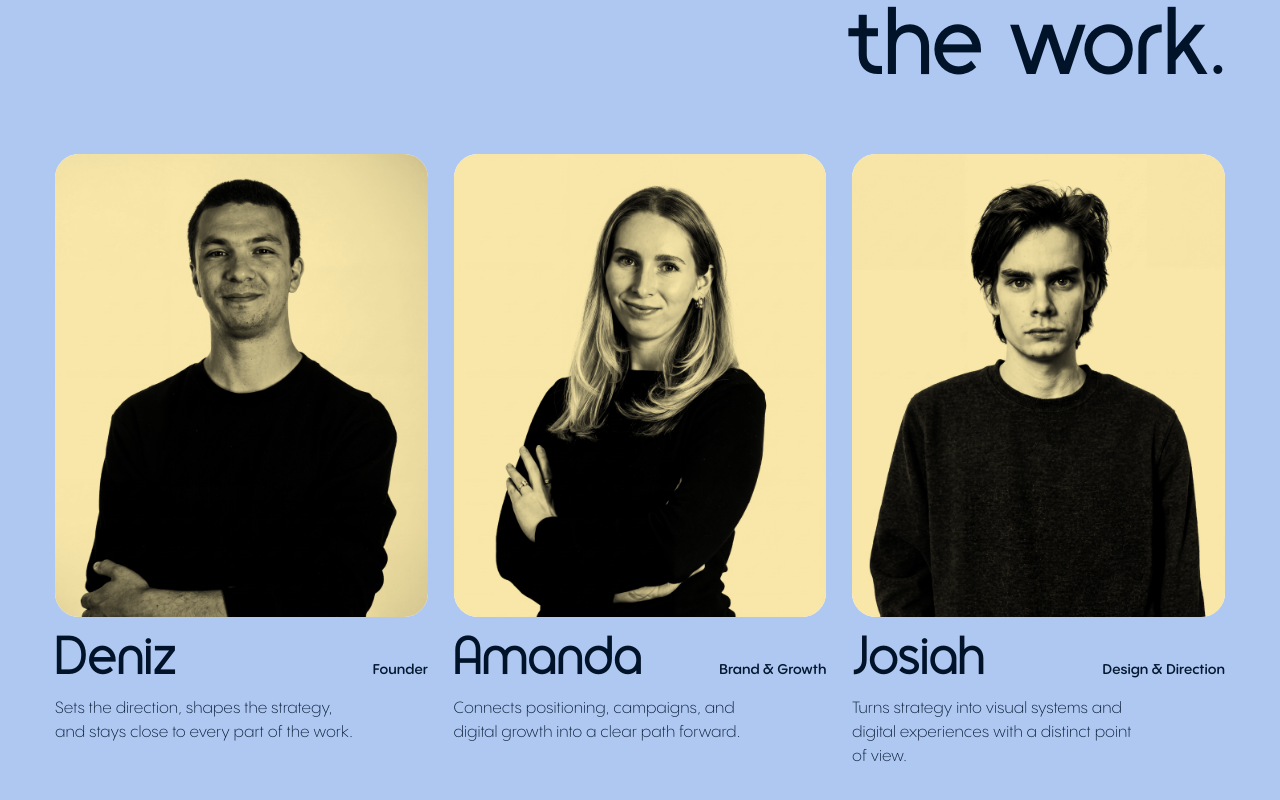
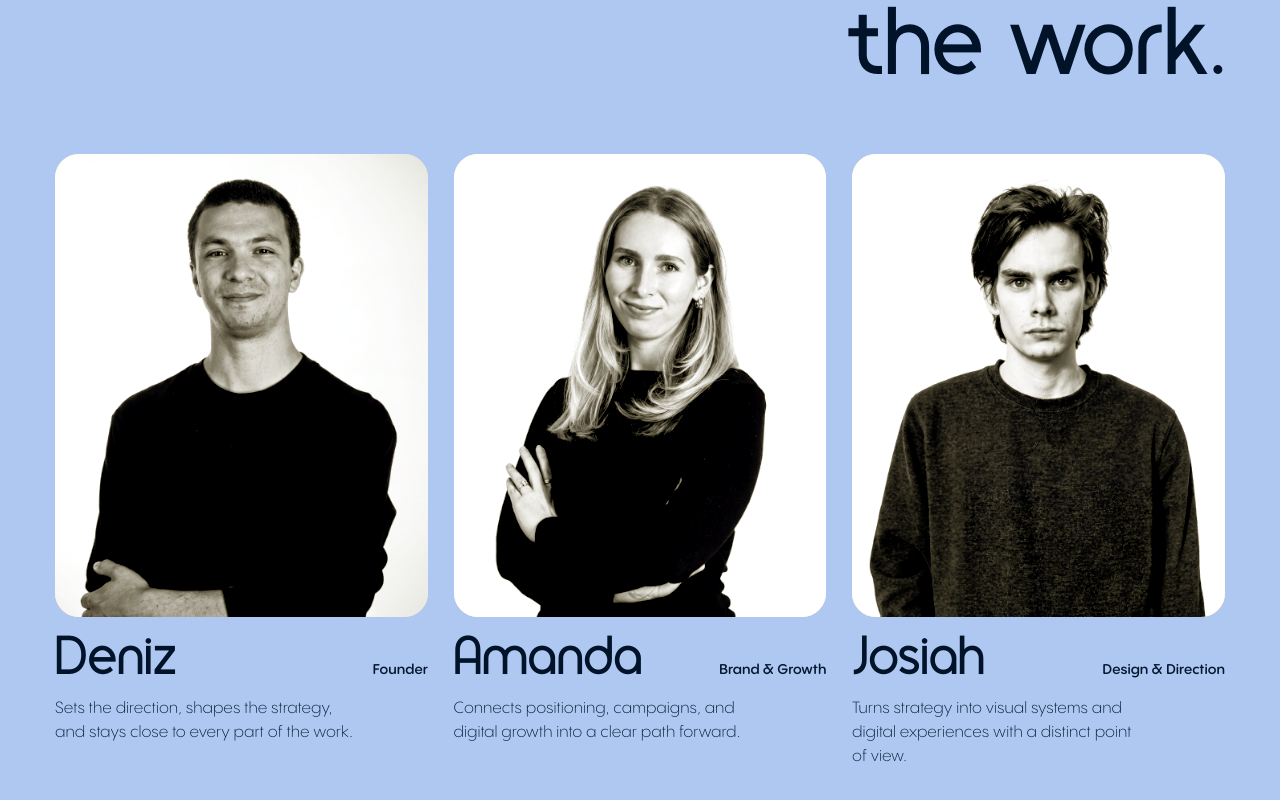
Before and after one commit to cedarandcactus/burgama-site-14.5, a Next.js app: page /studio in a window 1280 px wide. Shown: the part 1148-1948 px from the top of the page. Built offline with nearby package versions, Linux system fonts and the light colour scheme.

Commit message:
feat: add relative positioning to.portrait and overlay background\n\nAdded relative positioning and overlay effect to the.portrait class for better visual effects.

```diff
--- a/app/studio/studio.module.css
+++ b/app/studio/studio.module.css
@@ -90,6 +90,7 @@
 }
 
 .portrait {
+  position: relative;
   aspect-ratio: 29 / 36;
   overflow: hidden;
   isolation: isolate;
@@ -102,8 +103,17 @@
   width: 100%;
   height: 100%;
   object-fit: cover;
-  filter: grayscale(1);
-  mix-blend-mode: multiply;
+  filter: saturate(.75) contrast(1.04);
+}
+
+.portrait::after {
+  content: '';
+  position: absolute;
+  inset: 0;
+  background: var(--palette-yellow-soft);
+  mix-blend-mode: soft-light;
+  opacity: .7;
+  pointer-events: none;
 }
 
 .personHeading {
```
